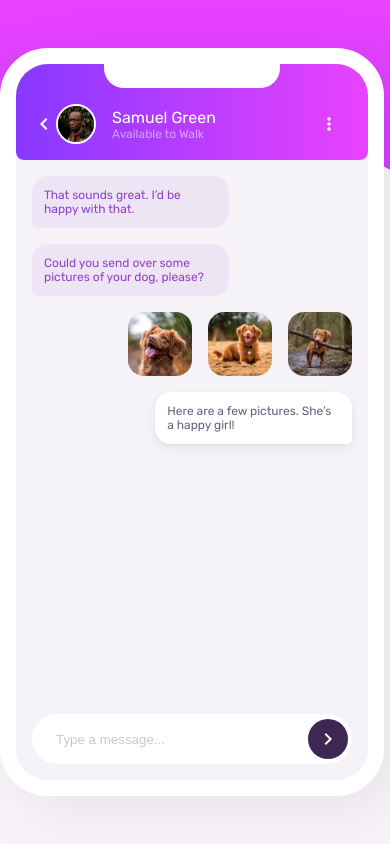
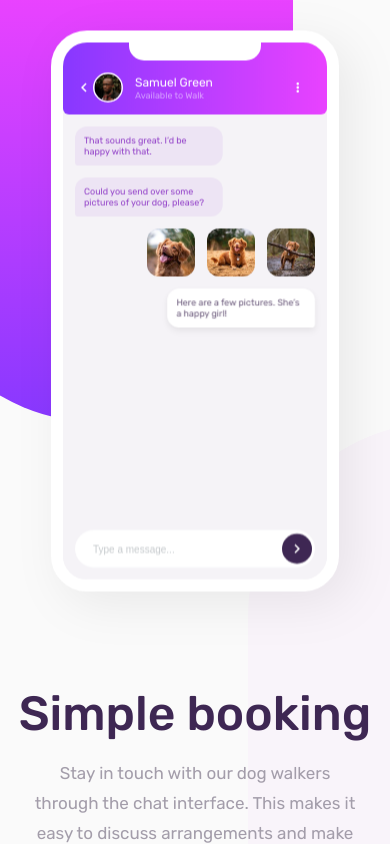
Before and after one commit to Andrew-Neely-82/fe-chat-app-css-illustration, a React (Vite) app: page / in a window 390 px wide. Built offline with nearby package versions, Linux system fonts and the light colour scheme.

Commit message:
started some media queries/ need testing

```diff
--- a/src/App.scss
+++ b/src/App.scss
@@ -19,13 +19,20 @@ $colors: (
   background: linear-gradient($arg, map-get($colors, Light-Violet), map-get($colors, Magenta));
 }
 
+html {
+  height: 100%;
+  overflow-x: hidden;
+}
+
 body {
+  position: relative;
   margin: 0;
   background: #fafafa;
   font-family: "Rubik", sans-serif;
   font-optical-sizing: auto;
   font-style: normal;
   box-sizing: border-box;
+  overflow: hidden;
 }
 
 ::placeholder {
@@ -33,7 +40,6 @@ body {
 }
 
 main {
-  position: relative;
   display: grid;
   grid-template-columns: repeat(2, 1fr);
   height: 100dvh;
@@ -49,6 +55,11 @@ main {
     z-index: -10;
     width: $blob-width;
     height: 87dvh;
+
+    @media screen and (max-width: 430px) {
+      height: 50dvh;
+      width: 100dvw;
+    }
   }
 
   &::before {
@@ -56,6 +67,10 @@ main {
     left: $blob-lateral;
     @include backgroundGradient(0deg);
     border-radius: 0 0 50rem 50rem;
+
+    @media screen and (max-width: 430px) {
+      left: -25%;
+    }
   }
 
   &::after {
@@ -64,6 +79,15 @@ main {
     background: #f9f4fa;
     border-radius: 100rem 100rem 0 0;
   }
+
+  @media screen and (max-width: 430px) {
+    display: flex;
+    flex-direction: column;
+    justify-content: center;
+    align-items: center;
+    overflow-y: scroll;
+    bottom: 0;
+  }
 }
 
 .phone-section {
@@ -71,6 +95,16 @@ main {
   place-content: center;
   justify-content: end;
   margin-right: 12rem;
+
+  @media screen and (max-width: 376px) {
+    margin-top: 16rem !important;
+  }
+
+  @media screen and (max-width: 430px) {
+    scale: 0.75;
+    margin: 0;
+    margin-top: 5rem;
+  }
 }
 
 .phone {
@@ -281,11 +315,25 @@ main {
   align-items: start;
   justify-content: start;
 
+  @media screen and (max-width: 430px) {
+    display: flex;
+    flex-direction: column;
+    justify-content: center;
+    align-items: center;
+    // scale: 0.75;
+    width: 100%;
+    padding-bottom: 2rem;
+  }
+
   .title {
     font-size: 4rem;
     font-weight: 500;
     color: map-get($colors, heading);
     margin: 0;
+
+    @media screen and (max-width: 430px) {
+      font-size: 3rem;
+    }
   }
 
   .summary {
@@ -293,6 +341,19 @@ main {
     width: 42rem;
     font-size: 1.5rem;
     line-height: 1.75;
+
+    @media screen and (max-width: 376px) {
+      font-size: 16px !important;
+      width: 22rem !important;
+      margin-inline: 72rem !important;
+      padding-inline: 1rem !important;
+    }
+
+    @media screen and (max-width: 430px) {
+      font-size: 17px;
+      text-align: center;
+      width: 21rem;
+    }
   }
 }
 
@@ -315,32 +376,16 @@ input[type="radio"] {
   }
 }
 
-.slide-top1 {
-  animation: slide-top 0.5s cubic-bezier(0.25, 0.46, 0.45, 0.94) both;
-  animation-delay: 1s;
+@mixin slide-top($index) {
+  .slide-top#{$index} {
+    animation: slide-top 0.5s cubic-bezier(0.25, 0.46, 0.45, 0.94) both;
+    animation-delay: #{($index - 1) * 2}s;
+  }
 }
 
-.slide-top2 {
-  animation: slide-top 0.5s cubic-bezier(0.25, 0.46, 0.45, 0.94) both;
-  animation-delay: 2s;
+@for $i from 1 through 5 {
+  @include slide-top($i);
 }
-
-.slide-top3 {
-  animation: slide-top 0.5s cubic-bezier(0.25, 0.46, 0.45, 0.94) both;
-  animation-delay: 4s;
-}
-
-.slide-top4 {
-  animation: slide-top 0.5s cubic-bezier(0.25, 0.46, 0.45, 0.94) both;
-  animation-delay: 6s;
-}
-
-.slide-top5 {
-  animation: slide-top 0.5s cubic-bezier(0.25, 0.46, 0.45, 0.94) both;
-  animation-delay: 8s;
-}
-
-
 
 @keyframes slide-top {
   0% {
--- a/src/components/phone/Body.jsx
+++ b/src/components/phone/Body.jsx
@@ -1,38 +1,10 @@
-import { phoneData } from "../../data/data";
+import { ReceivedMessage } from "./body/ReceivedMessage";
+import { ServicesMessage } from "./body/ServicesMessage";
+import { SentMessage } from "./body/SentMessage";
+import { SentImages } from "./body/SentImages";
 import PropTypes from "prop-types";
 
-const Body = () => {
-  const ReceivedMessage = ({ message, className }) => <p className={`received-message ${className}`}>{message}</p>;
-
-  const SentMessage = ({ message, className }) => <p className={`sent-message ${className}`}>{message}</p>;
-
-  const SentImages = ({ data }) => (
-    <div className="sent-images slide-top3">
-      {data[0].conversation.images.map((img, key) => (
-        <img src={img} alt={img} key={key} />
-      ))}
-    </div>
-  );
-
-  const ServicesMessage = ({ data }) => (
-    <div className="services-container slide-top5">
-      {data.services.map((service, key) => (
-        <div className="services-bubble" key={key}>
-          <div>
-            <input className="radio-btn" type="radio" name={service.service} />
-            <label htmlFor={service.service}>{service.service}</label>
-          </div>
-          <span>{service.price}</span>
-        </div>
-      ))}
-    </div>
-  );
-
-  ReceivedMessage.propTypes = { message: PropTypes.any.isRequired };
-  SentMessage.propTypes = { message: PropTypes.any.isRequired };
-  SentImages.propTypes = { data: PropTypes.any };
-  ServicesMessage.propTypes = { data: PropTypes.any.isRequired };
-
+const Body = ({ phoneData }) => {
   return (
     <div className="phone-body">
       <div className="received-messages-container">
@@ -45,11 +17,13 @@ const Body = () => {
         <SentMessage className={`slide-top4`} message={phoneData[0].conversation.recipient[1]} />
       </div>
       <div className="received-messages-container">
-        <ReceivedMessage className={'slide-top5'} message={phoneData[0].conversation.sender[1]} />
+        <ReceivedMessage className={"slide-top5"} message={phoneData[0].conversation.sender[1]} />
       </div>
       <ServicesMessage data={phoneData[0]} />
     </div>
   );
 };
 
+Body.propTypes = { phoneData: PropTypes.any.isRequired };
+
 export default Body;
--- a/src/components/phone/Phone.jsx
+++ b/src/components/phone/Phone.jsx
@@ -9,7 +9,7 @@ const Phone = () => {
       <div className="phone-screen">
         <div className="camera-cutout" />
         <Header data={phoneData} />
-        <Body />
+        <Body phoneData={phoneData} />
         <div className="message-box">
           <input type="text" placeholder="Type a message..." />
           <button>
--- /dev/null
+++ b/src/components/phone/body/ReceivedMessage.jsx
@@ -0,0 +1,4 @@
+import PropTypes from "prop-types";
+
+export const ReceivedMessage = ({ message, className }) => <p className={`received-message ${className}`}>{message}</p>;
+ReceivedMessage.propTypes = { message: PropTypes.any.isRequired, className: PropTypes.string.isRequired };
--- /dev/null
+++ b/src/components/phone/body/SentImages.jsx
@@ -0,0 +1,10 @@
+import PropTypes from "prop-types";
+
+export const SentImages = ({ data }) => (
+  <div className="sent-images slide-top3">
+    {data[0].conversation.images.map((img, key) => (
+      <img src={img} alt={img} key={key} />
+    ))}
+  </div>
+);
+SentImages.propTypes = { data: PropTypes.any };
--- /dev/null
+++ b/src/components/phone/body/SentMessage.jsx
@@ -0,0 +1,5 @@
+import PropTypes from "prop-types";
+
+export const SentMessage = ({ message, className }) => <p className={`sent-message ${className}`}>{message}</p>;
+
+SentMessage.propTypes = { message: PropTypes.any.isRequired, className: PropTypes.string.isRequired };
--- /dev/null
+++ b/src/components/phone/body/ServicesMessage.jsx
@@ -0,0 +1,17 @@
+import PropTypes from "prop-types";
+
+export const ServicesMessage = ({ data }) => (
+  <div className="services-container slide-top5">
+    {data.services.map((service, key) => (
+      <div className="services-bubble" key={key}>
+        <div>
+          <input className="radio-btn" type="radio" name={service.service} />
+          <label htmlFor={service.service}>{service.service}</label>
+        </div>
+        <span>{service.price}</span>
+      </div>
+    ))}
+  </div>
+);
+
+ServicesMessage.propTypes = { data: PropTypes.any.isRequired };
```
Also changed, not shown: src/App.jsx (line endings or trailing spaces).
